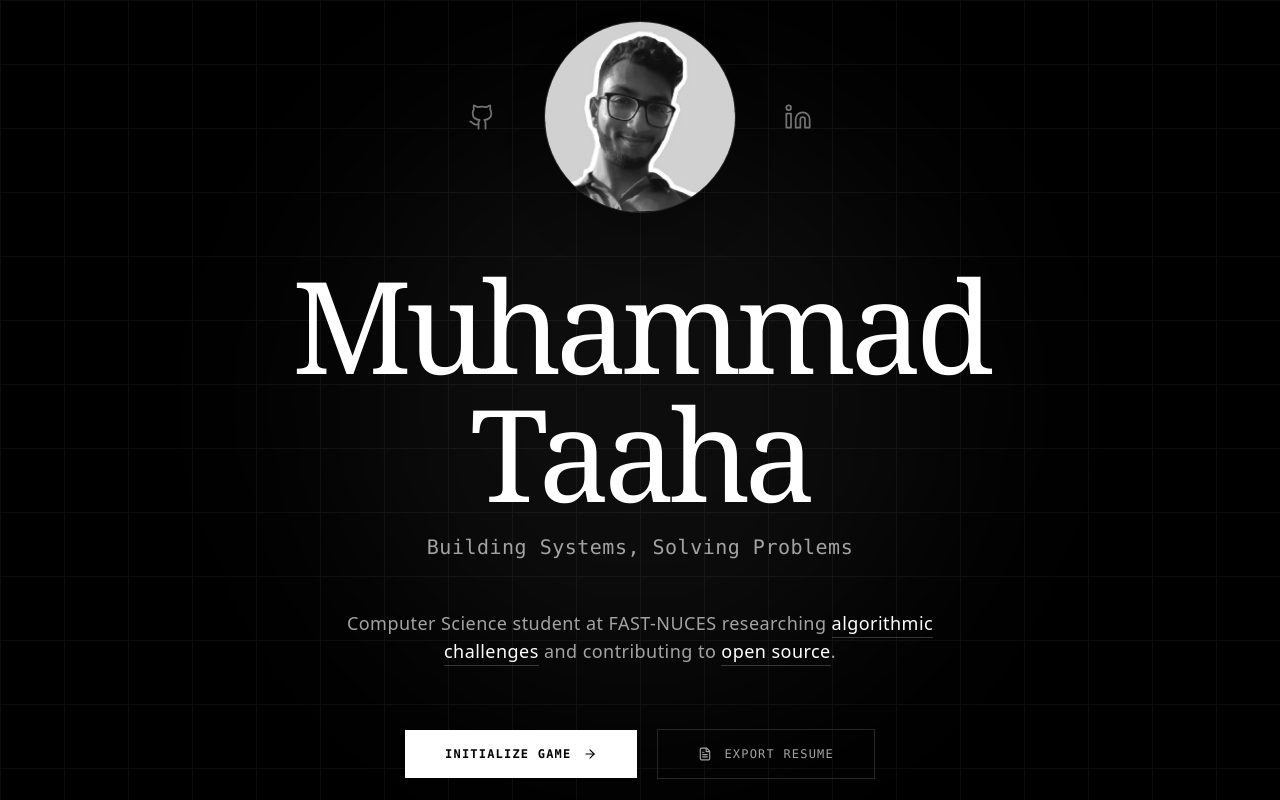
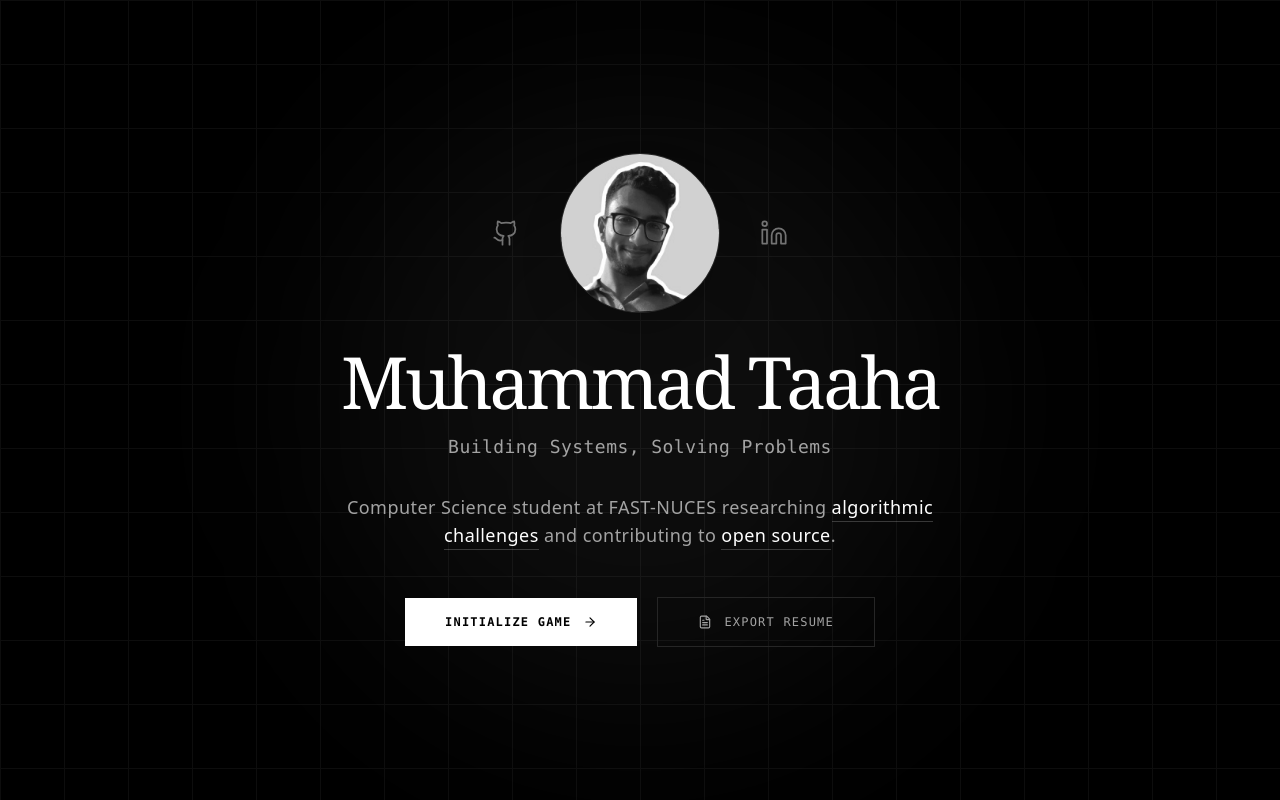
Before and after one commit to taaha-0548/Taaha-s-Portfolio, a React (Vite) app: page / in a window 1280 px wide. Built offline with nearby package versions, Linux system fonts and the light colour scheme; a web font is replaced by a local one.

Commit message:
fixed desktop responsiveness

```diff
--- a/components/LandingPage.tsx
+++ b/components/LandingPage.tsx
@@ -23,10 +23,10 @@ const LandingPage: React.FC<LandingPageProps> = ({ onStart, onOpenResume }) => {
         <div className="absolute top-1/2 left-1/2 -translate-x-1/2 -translate-y-1/2 w-[600px] h-[600px] bg-white/5 rounded-full blur-[100px] pointer-events-none"></div>
 
         {/* Layer 3: Main Content */}
-        <div className="relative z-10 max-w-5xl w-full flex flex-col items-center gap-8 md:gap-12">
+        <div className="relative z-10 max-w-5xl w-full flex flex-col items-center gap-6 md:gap-8">
 
             {/* Profile Image & Socials Wrapper */}
-            <div className="flex items-center gap-6 sm:gap-8 md:gap-12">
+            <div className="flex items-center gap-6 sm:gap-8 md:gap-10">
 
                 {/* GitHub (Left) */}
                 <a
@@ -40,7 +40,7 @@ const LandingPage: React.FC<LandingPageProps> = ({ onStart, onOpenResume }) => {
                 </a>
 
                 {/* Profile Picture */}
-                <div className="relative w-24 h-24 sm:w-32 sm:h-32 md:w-48 md:h-48 rounded-full overflow-hidden border border-neutral-800 shadow-2xl group cursor-pointer">
+                <div className="relative w-24 h-24 sm:w-32 sm:h-32 md:w-40 md:h-40 rounded-full overflow-hidden border border-neutral-800 shadow-2xl group cursor-pointer">
                     <div className="absolute inset-0 bg-neutral-900 animate-pulse" />
                     <img
                         src={PROFILE_IMAGE_URL}
@@ -64,11 +64,11 @@ const LandingPage: React.FC<LandingPageProps> = ({ onStart, onOpenResume }) => {
             </div>
 
             {/* Hero Typography - High Contrast */}
-            <div className="flex flex-col items-center gap-4">
-                <h1 className="text-4xl sm:text-5xl md:text-8xl lg:text-9xl font-serif font-medium text-white tracking-tighter leading-[0.9] text-center px-4">
+            <div className="flex flex-col items-center gap-3 md:gap-4">
+                <h1 className="text-4xl sm:text-5xl md:text-6xl lg:text-7xl font-serif font-medium text-white tracking-tighter leading-[0.9] text-center px-4">
                     Muhammad Taaha
                 </h1>
-                <p className="text-neutral-400 text-base sm:text-lg md:text-xl font-mono tracking-wide">
+                <p className="text-neutral-400 text-base sm:text-lg md:text-lg font-mono tracking-wide">
                     Building Systems, Solving Problems
                 </p>
             </div>
```
